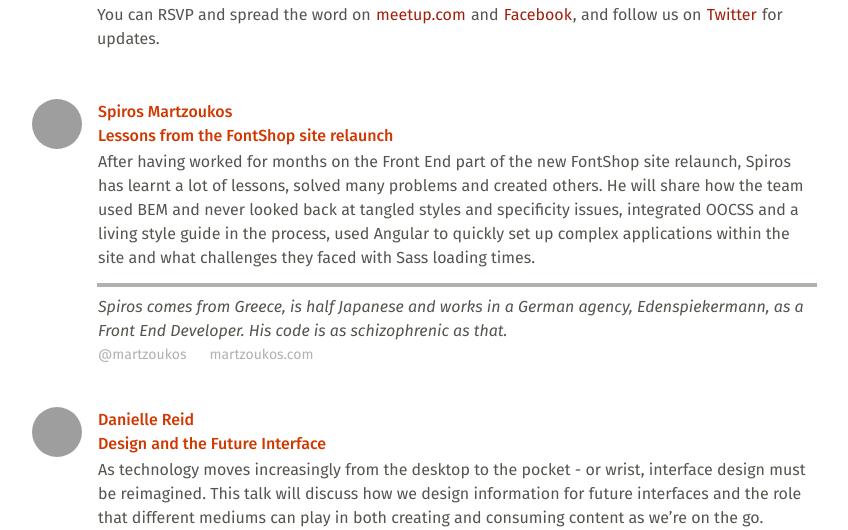
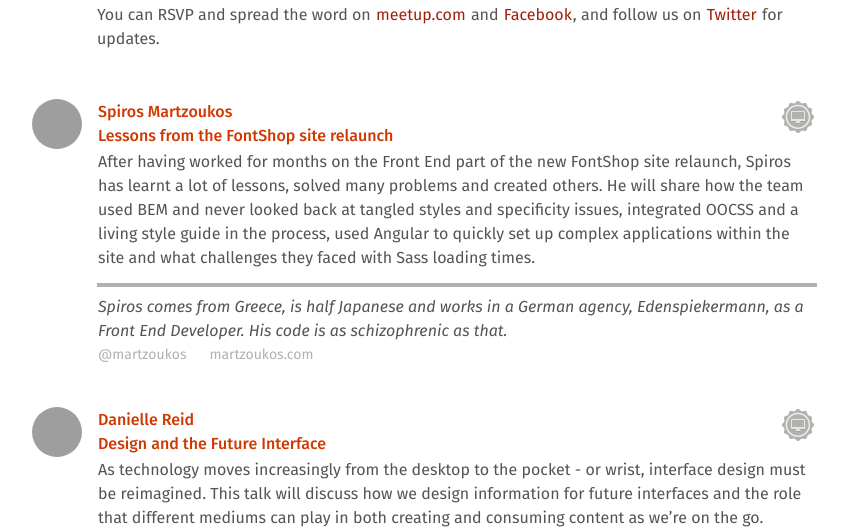
Before and after one commit to upfrontug/upfrontug.github.io, a Jekyll site: the page built from index.html, in a window 1280 px wide. Shown: the part 781-1311 px from the top of the page, without its empty margins (183-1031 px from the left). Built offline with Jekyll 4.4.1, drawn with Linux system fonts in a browser that asks for light colours; nearby versions of some CDN libraries; comment, search, counter and statistics services are not loaded; grey boxes are pictures that could not be loaded.

Commit message:
Update 2014-7-8-meetup.html
Added Danielle's and Spiros' slides.

```diff
--- a/_posts/2014-7-8-meetup.html
+++ b/_posts/2014-7-8-meetup.html
@@ -11,6 +11,7 @@
   <li>
     <img src="http://twitter.com/api/users/profile_image/martzoukos"/>
     <h4><span>Spiros Martzoukos</span> Lessons from the FontShop site relaunch</h4>
+        <a href="http://de.slideshare.net/spirosmartzoukos/lessons-learnt-from-the-fontshop-site-relaunch" target="_blank" class="talk_download" title="View Slides">Download Slides</a>
     <p>
       After having worked for months on the Front End part of the new FontShop site relaunch, Spiros has learnt a lot of lessons, solved many problems and created others. He will share how the team used BEM and never looked back at tangled styles and specificity issues, integrated OOCSS and a living style guide in the process, used Angular to quickly set up complex applications within the site and what challenges they faced with Sass loading times.
     </p>
@@ -25,6 +26,7 @@
   <li>
     <img src="http://twitter.com/api/users/profile_image/moon_beamed"/>
     <h4><span>Danielle Reid</span> Design and the Future Interface</h4>
+            <a href="https://medium.com/the-future-interface/the-future-interface-design-to-make-technology-human-f4287574ee6b" target="_blank" class="talk_download" title="View on Medium">Download Slides</a>
     <p>
     As technology moves increasingly from the desktop to the pocket - or wrist, interface design must be reimagined. This talk will discuss how we design information for future interfaces and the role that different mediums can play in both creating and consuming content as we’re on the go.
     </p>
```
